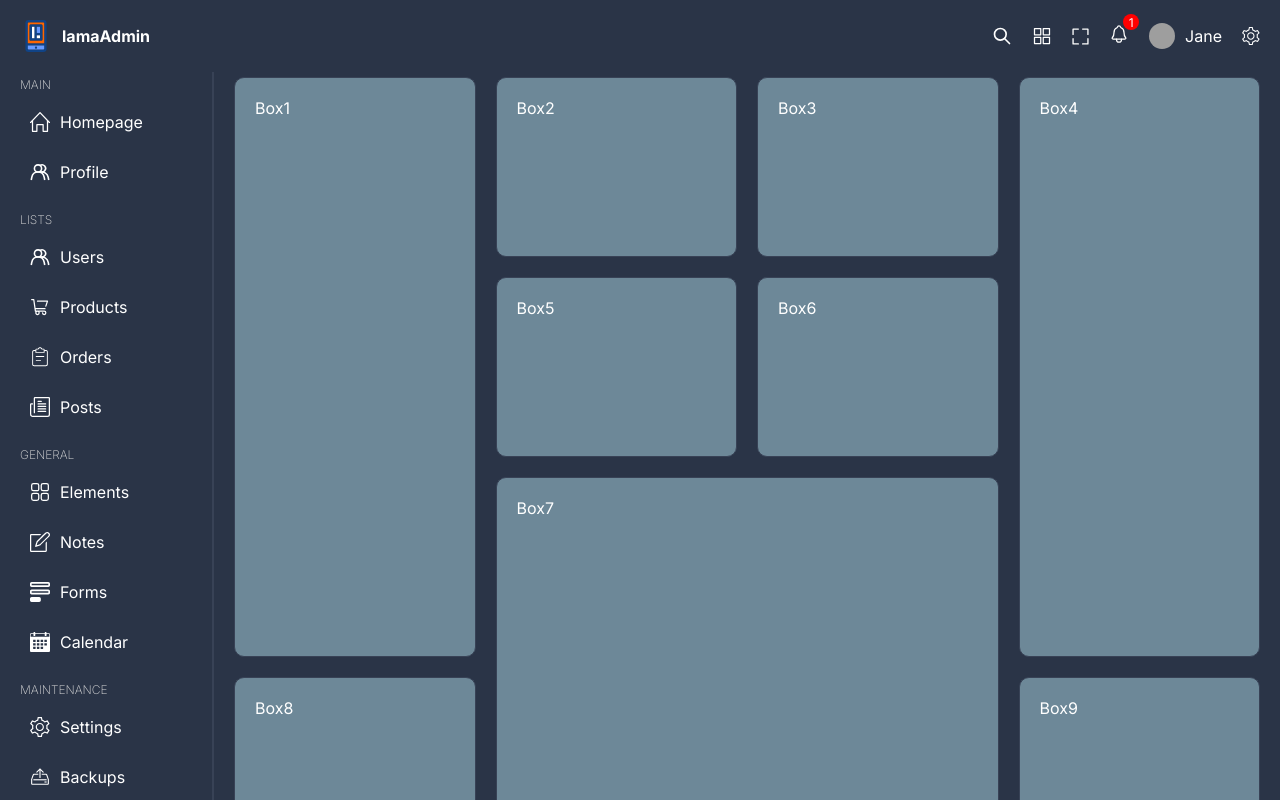
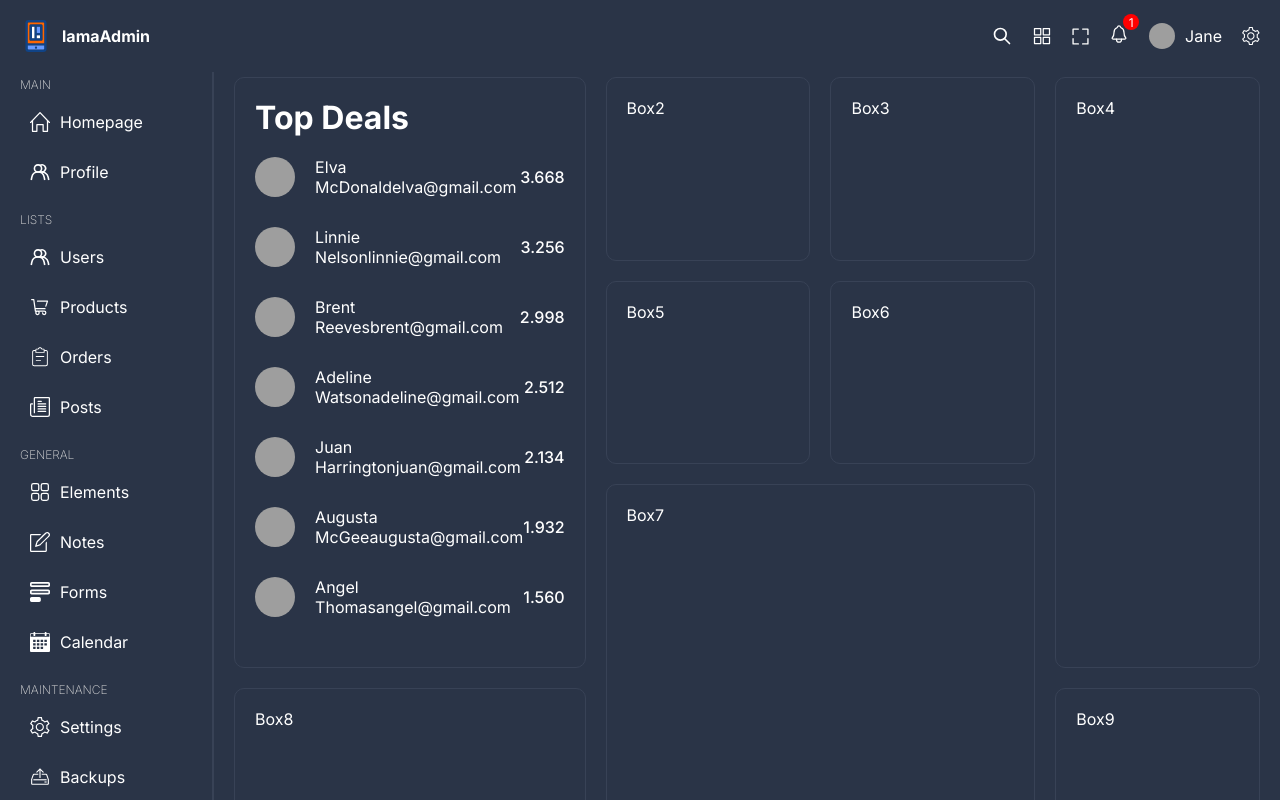
Before and after one commit to ebi3102/react-admin-ui, a React (Vite) app: page / in a window 1280 px wide. Shown: the top 800 px of the page. Built offline with nearby package versions, Linux system fonts and the light colour scheme; grey boxes are pictures that could not be loaded.

Commit message:
Complete top deals

```diff
--- /dev/null
+++ b/src/components/topBox/TopBox.tsx
@@ -0,0 +1,24 @@
+import "./topBox.scss";
+import { topDealUsers } from "../../data";
+
+export default function TopBox() {
+  return (
+    <div className="topBox">
+      <h1>Top Deals</h1>
+      <div className="list">
+        {topDealUsers.map((user) => (
+          <div className="listItem" key={user.id}>
+            <div className="user">
+              <img src={user.img} alt="" />
+              <div className="userText">
+                <span className="userName">{user.username}</span>
+                <span className="email">{user.email}</span>
+              </div>
+            </div>
+            <span className="amount">{user.amount}</span>
+          </div>
+        ))}
+      </div>
+    </div>
+  );
+}
--- /dev/null
+++ b/src/components/topBox/topBox.scss
@@ -0,0 +1,45 @@
+.topBox {
+  h1 {
+    margin-bottom: 20px;
+
+  }
+
+  .list {
+    .listItem {
+      display: flex;
+      align-items: center;
+      justify-content: space-between;
+      margin-bottom: 30px;
+
+      .user {
+        display: flex;
+        gap: 20px;
+
+        img {
+          width: 40px;
+          height: 40px;
+          border-radius: 50%;
+          object-fit: cover;
+        }
+
+        .userTexts {
+          display: flex;
+          flex-direction: column;
+          gap: 5px;
+
+          .username {
+            font-size: 14px;
+            font-weight: 500;
+          }
+          .email {
+            font-size: 12px;
+          }
+        }
+      }
+
+      .amount {
+        font-weight: 500;
+      }
+    }
+  }
+}
--- a/src/pages/home/Home.tsx
+++ b/src/pages/home/Home.tsx
@@ -1,8 +1,9 @@
+import TopBox from "../../components/topBox/TopBox";
 import "./home.scss";
 export default function Home() {
   return (
     <div className="home">
-      <div className="box box1">Box1</div>
+      <div className="box box1"><TopBox /></div>
       <div className="box box2">Box2</div>
       <div className="box box3">Box3</div>
       <div className="box box4">Box4</div>
--- a/src/pages/home/home.scss
+++ b/src/pages/home/home.scss
@@ -10,7 +10,6 @@
         padding: 20px;
         border-radius: 10px;
         border: 1px solid $soft-bg;
-        background-color: rgba(173, 216, 230, 0.512);
     }
 
     .box1, .box4{
```
